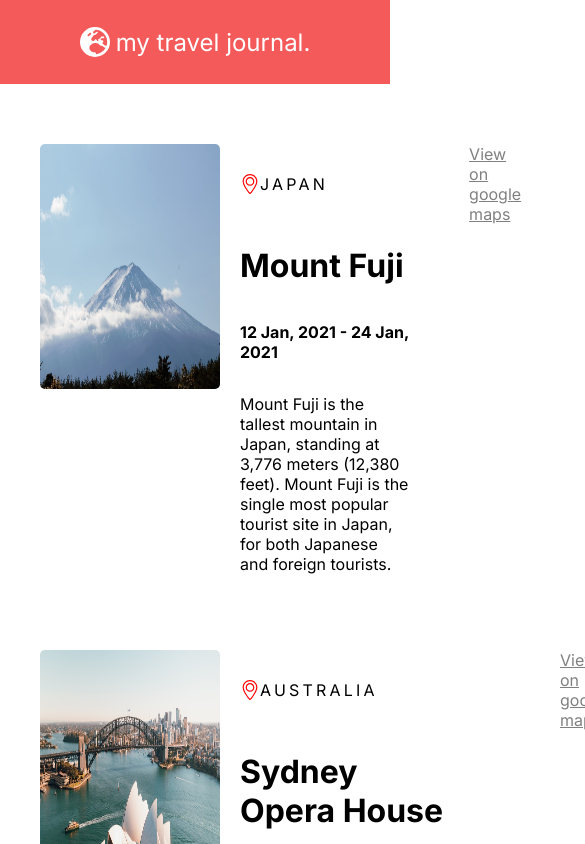
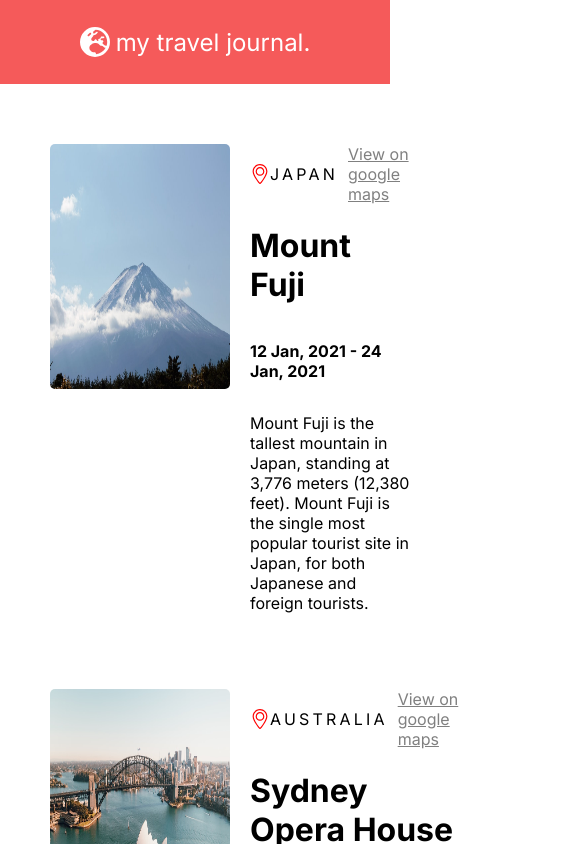
Before and after one commit to brickphone/Travel-Journal, a React (Vite) app: page / in a window 390 px wide. Shown: the top 844 px of the page, 585 px wide, since content can reach past the window. Built offline with nearby package versions, Linux system fonts and the light colour scheme.

Commit message:
working for desktop

```diff
--- a/src/Components/hero.jsx
+++ b/src/Components/hero.jsx
@@ -16,8 +16,7 @@
         <h1 className="title">{props.title}</h1>
         <p className="date">{props.date}</p>
         <p className="description">{props.description}</p>
-      </div>
-
+        </div>
     </main>
   )
 }
--- a/src/index.css
+++ b/src/index.css
@@ -39,14 +39,13 @@
 .main-container {
   display: flex;
   margin-top:60px;
-  margin-left:40px;
+  padding-left:50px;
 }
 
 .upper {
   display: flex;
   align-items: center;
   flex-direction: row;
-  justify-content: space-between;
 }
 
 .right-container {
@@ -56,23 +55,38 @@
 }
 
 .location {
-  margin-right:83%;
   letter-spacing: 0.2em;
 }
 
 .link {
-  margin-right:20px;
+  color:grey;
+  padding-left:10px;
 }
 
 .date {
   font-weight: bolder;
 }
 
-.link {
-  color:grey;
+.line {
+  width:1000px;
+  height:20px;
+  background:grey;
 }
 
 /*Make site responsive later*/
 @media (max-width:500px) {
+  body {
+    margin:0;
+    padding:0;
+  }
 
+  .navbar-container {
+    display:flex;
+    align-items: center;
+    justify-content: center;
+    height:10vh;
+    flex-wrap:wrap;
+    width:100%;
+    box-sizing: border-box;
+  }
 }
```
